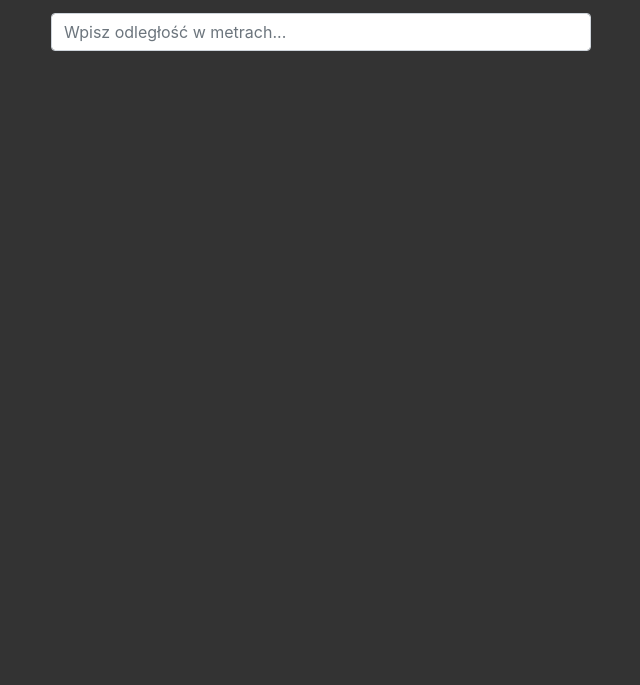
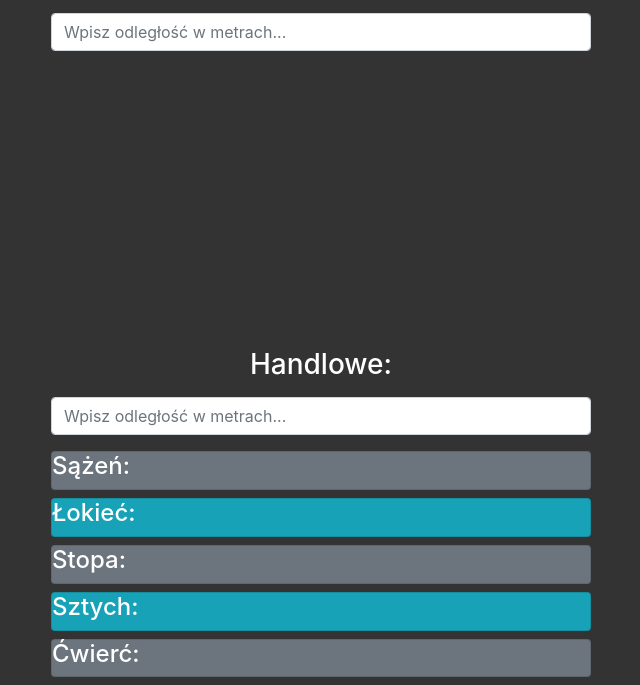
Before and after one commit to kostyrko/OPiUM, a plain HTML site: page index.html in a window 1280 px wide. Shown: the part 290-975 px from the top of the page, without its empty margins (319-959 px from the left). Before the commit the page ends 800 px from the top, so only its background shows below. Drawn offline with nearby package versions, Linux system fonts and the light colour scheme.

Commit message:
Add Handlowe

```diff
--- a/index.html
+++ b/index.html
@@ -68,6 +68,55 @@
                         </div>
                     </div>
                 </div>
+                <h3 class="display-8 text-center mb-3"><a href="https://pl.wikipedia.org/wiki/Miary_staropolskie#handlowe" target="_blank">Handlowe:</a></h3>
+                <form>
+                    <div class="form-group">
+                        <input
+                        id="mInput"
+                        type="number"
+                        class="form-control"
+                        class="form-control-lg"
+                        placeholder="Wpisz odległość w metrach...">
+                    </div>
+                </form>
+                <div id="output">
+                    <div class="card bg-secondary mb-2">
+                        <div class="card-block">
+                            <h4>Sążeń:</h4>
+                            <div id="sazenOutput"></div>
+                        </div>
+                    </div>
+
+                    <div class="card bg-info mb-2">
+                        <div class="card-block">
+                            <h4>Łokieć:</h4>
+                            <div id="lokiecOutput"></div>
+                        </div>
+                    </div>
+
+                    <div class="card bg-secondary mb-2">
+                        <div class="card-block">
+                            <h4>Stopa:</h4>
+                            <div id="stopaOutput"></div>
+                        </div>
+                    </div>
+
+                    <div class="card bg-info mb-2">
+                        <div class="card-block">
+                            <h4>Sztych:</h4>
+                            <div id="sztychOutput"></div>
+                        </div>
+                    </div>
+
+                    <div class="card bg-secondary mb-2">
+                        <div class="card-block">
+                            <h4>Ćwierć:</h4>
+                            <div id="cwiercOutput"></div>
+                        </div>
+                    </div>
+                </div>
+            </div>
+        </div>
     </div>
     <script src="app.js"></script>
 </body>
```
